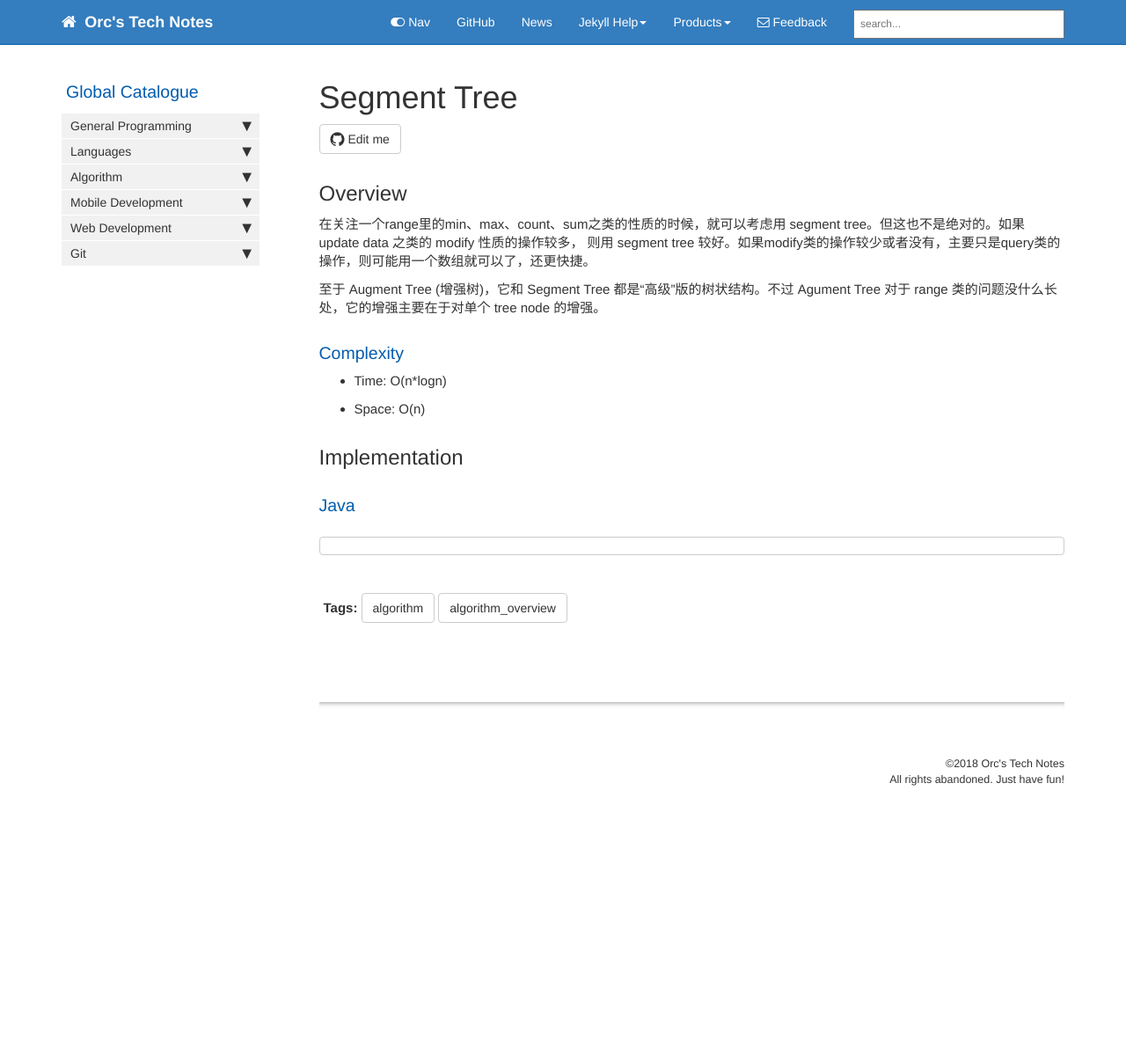
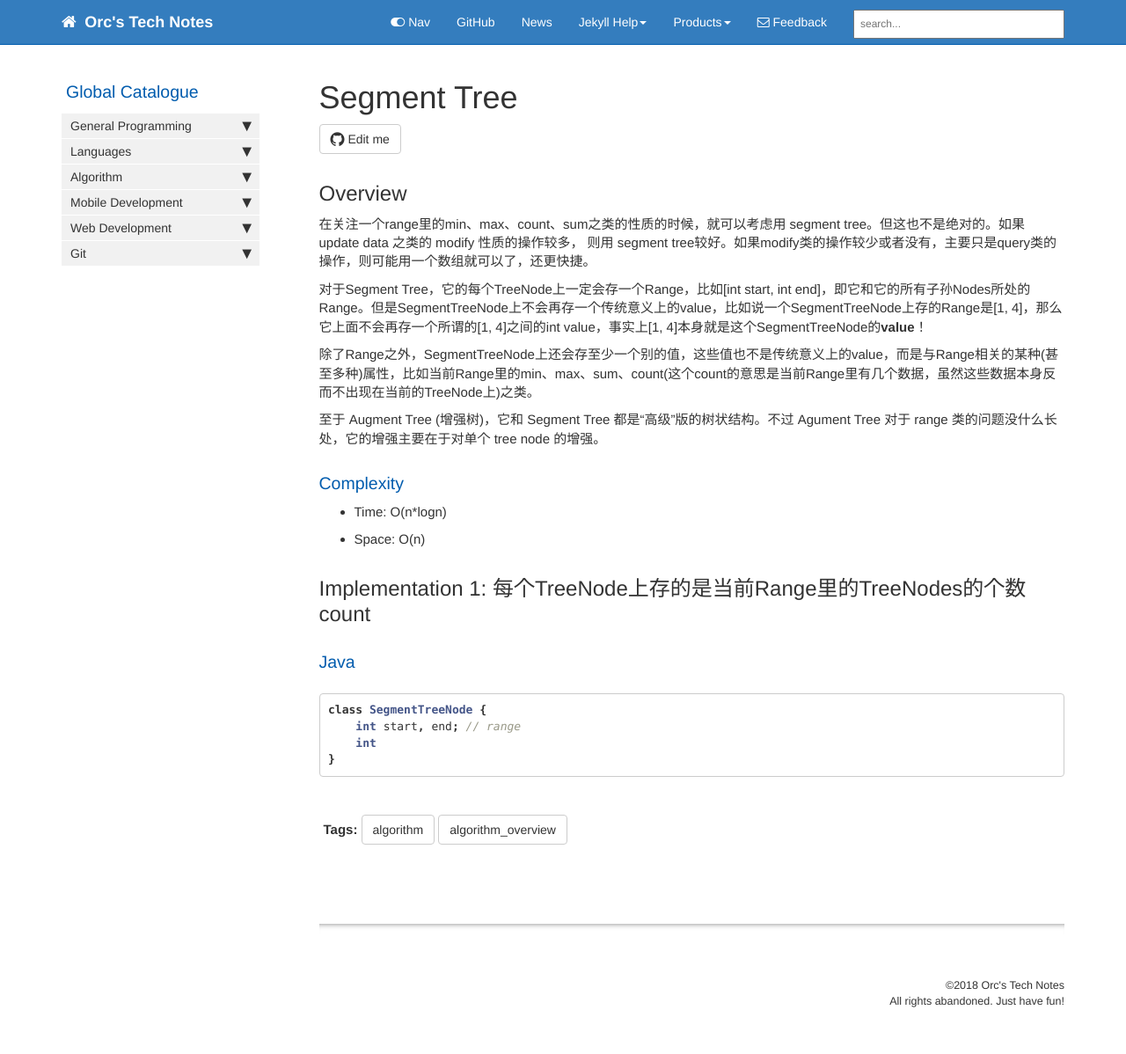
Before and after one commit to HungryOrc/hungryorc.github.io, a Jekyll site: the page built from pages/algorithm/algorithm_segment_tree.md, in a window 1280 px wide. Shown: the whole page at 88% size. Built offline with Jekyll 4.4.1, drawn with Linux system fonts in a browser that asks for light colours; nearby versions of some CDN libraries; comment, search, counter and statistics services are not loaded; before the commit the page ends 946 px from its top, so only the background shows below that.

Commit message:
Update algorithm_segment_tree.md

````diff
--- a/pages/algorithm/algorithm_segment_tree.md
+++ b/pages/algorithm/algorithm_segment_tree.md
@@ -11,7 +11,11 @@ toc: false
 
 ## Overview
 在关注一个range里的min、max、count、sum之类的性质的时候，就可以考虑用 segment tree。但这也不是绝对的。如果 update data 之类的 modify 性质的操作较多，
-则用 segment tree 较好。如果modify类的操作较少或者没有，主要只是query类的操作，则可能用一个数组就可以了，还更快捷。
+则用 segment tree较好。如果modify类的操作较少或者没有，主要只是query类的操作，则可能用一个数组就可以了，还更快捷。
+
+对于Segment Tree，它的每个TreeNode上一定会存一个Range，比如[int start, int end]，即它和它的所有子孙Nodes所处的Range。但是SegmentTreeNode上不会再存一个传统意义上的value，比如说一个SegmentTreeNode上存的Range是[1, 4]，那么它上面不会再存一个所谓的[1, 4]之间的int value，事实上[1, 4]本身就是这个SegmentTreeNode的**value**！
+
+除了Range之外，SegmentTreeNode上还会存至少一个别的值，这些值也不是传统意义上的value，而是与Range相关的某种(甚至多种)属性，比如当前Range里的min、max、sum、count(这个count的意思是当前Range里有几个数据，虽然这些数据本身反而不出现在当前的TreeNode上)之类。
 
 至于 Augment Tree (增强树)，它和 Segment Tree 都是“高级”版的树状结构。不过 Agument Tree 对于 range 类的问题没什么长处，它的增强主要在于对单个 tree node 的增强。
 
@@ -20,10 +24,15 @@ toc: false
 * Space: O(n)
 
 
-## Implementation
+## Implementation 1: 每个TreeNode上存的是当前Range里的TreeNodes的个数count
+
 
 ### Java
 ```java
+class SegmentTreeNode {
+    int start, end; // range
+    int
+}
 ```
 
 {% include links.html %}
````
